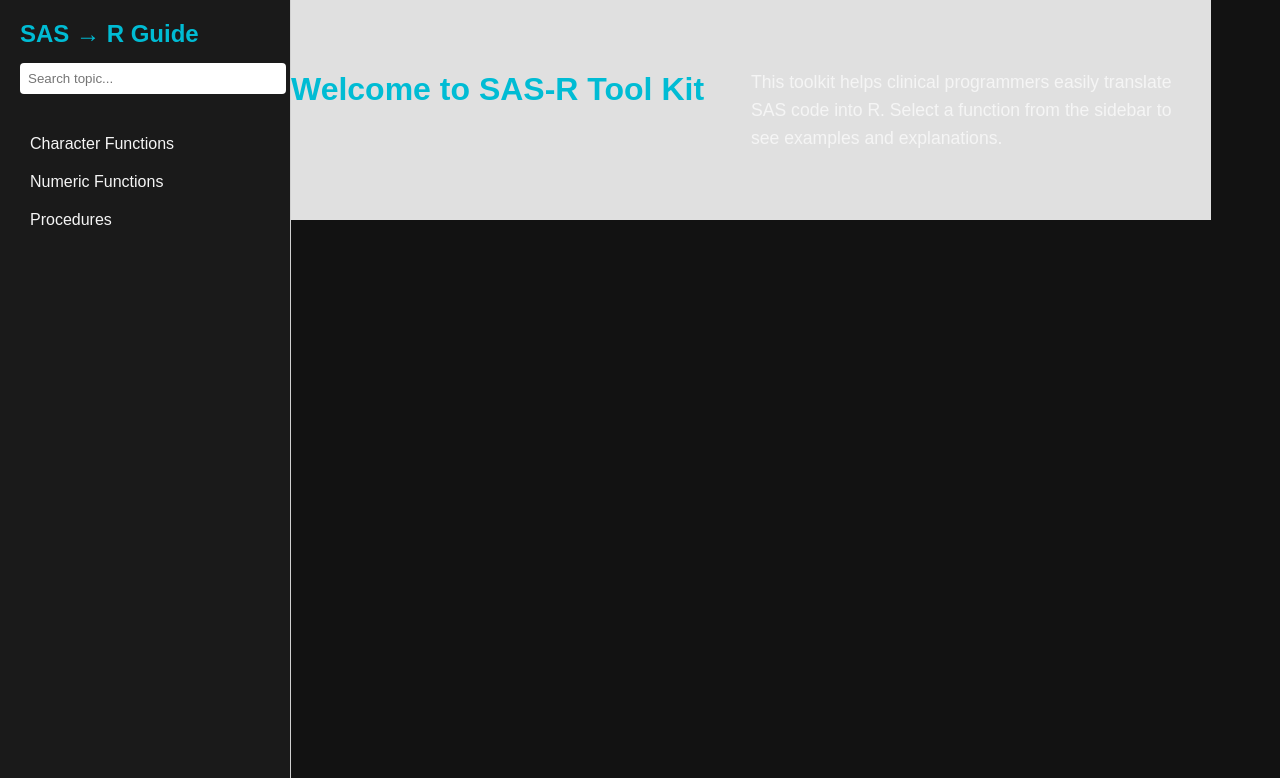
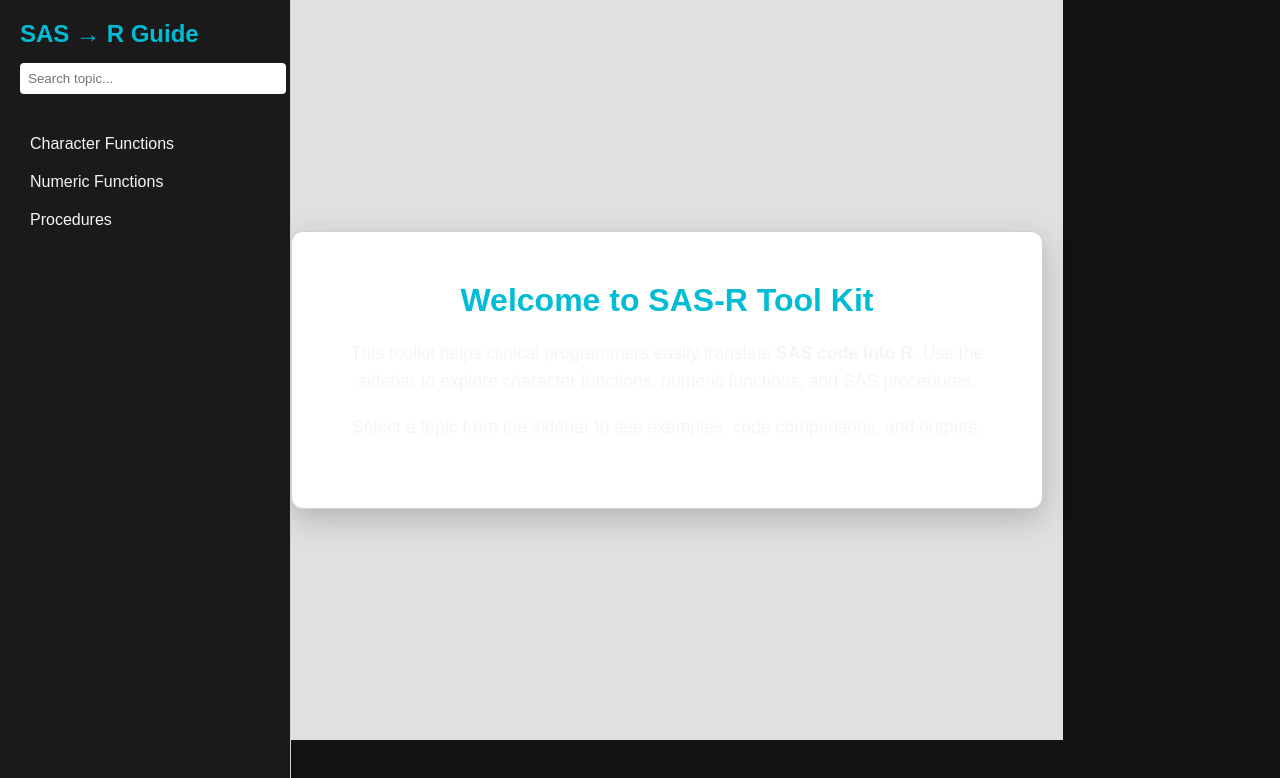
Before and after one commit to venkatsaik-ai/SAS-R--conversation-for-Clinical-Programmers, a plain HTML site: page index.html in a window 1280 px wide. Both pictures are taken after a click on the link "Explore". Shown: the top 778 px of the page. Drawn offline with Linux system fonts and the light colour scheme.

Commit message:
Update index.html

```diff
--- a/index.html
+++ b/index.html
@@ -209,9 +209,29 @@
 
   <!-- CONTAINER -->
   <div class="container">
-    <h1>Welcome to SAS-R Tool Kit</h1>
-    <p>This toolkit helps clinical programmers easily translate SAS code into R. Select a function from the sidebar to see examples and explanations.</p>
-  </div>
+
+<div class="welcome-wrapper">
+
+<div class="welcome-card">
+
+<h1>Welcome to SAS-R Tool Kit</h1>
+
+<p>
+This toolkit helps clinical programmers easily translate
+<strong>SAS code into R</strong>.
+Use the sidebar to explore character functions,
+numeric functions, and SAS procedures.
+</p>
+
+<p>
+Select a topic from the sidebar to see examples,
+code comparisons, and outputs.
+</p>
+
+</div>
+
+</div>
+
 </div>
 
 <script src="script.js"></script>
```
